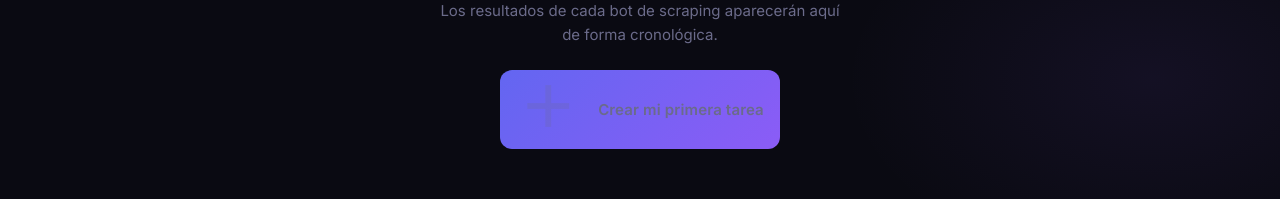
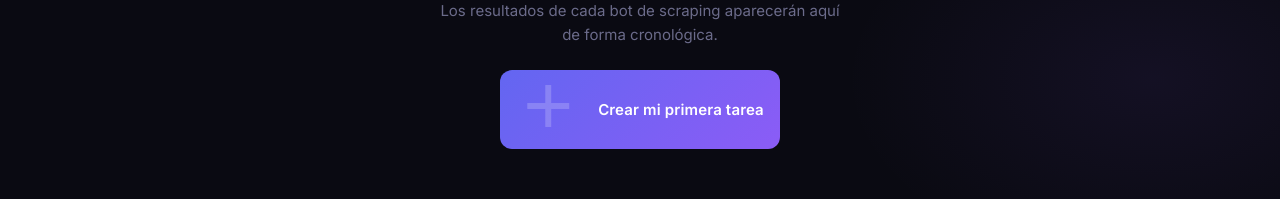
Before and after one commit to juliankrdnas/Web-Scraping-Manager, an Angular app in the folder scraper-frontend/: page /data in a window 1280 px wide. Shown: the part 561-760 px from the top of the page. Built offline with nearby package versions, Linux system fonts and the light colour scheme; no server answers.

Commit message:
fix: force white text on create-first-task button in data-viewer

```diff
--- a/scraper-frontend/src/app/features/data-viewer/data-viewer.component.scss
+++ b/scraper-frontend/src/app/features/data-viewer/data-viewer.component.scss
@@ -204,5 +204,13 @@ mat-paginator { background: transparent !important; margin-top: 0.5rem; }
   mat-icon { font-size: 72px; width: 72px; height: 72px; opacity: 0.2; margin-bottom: 0.5rem; }
   h2 { margin: 0; font-size: 1.4rem; color: var(--text-primary); }
   p  { margin: 0; max-width: 400px; }
-  button { border-radius: 12px !important; gap: 6px; margin-top: 0.5rem; }
+  button {
+    border-radius: 12px !important;
+    gap: 6px;
+    margin-top: 0.5rem;
+    color: #ffffff !important;
+
+    ::ng-deep .mat-icon,
+    ::ng-deep .mdc-button__label { color: #ffffff !important; }
+  }
 }
```
